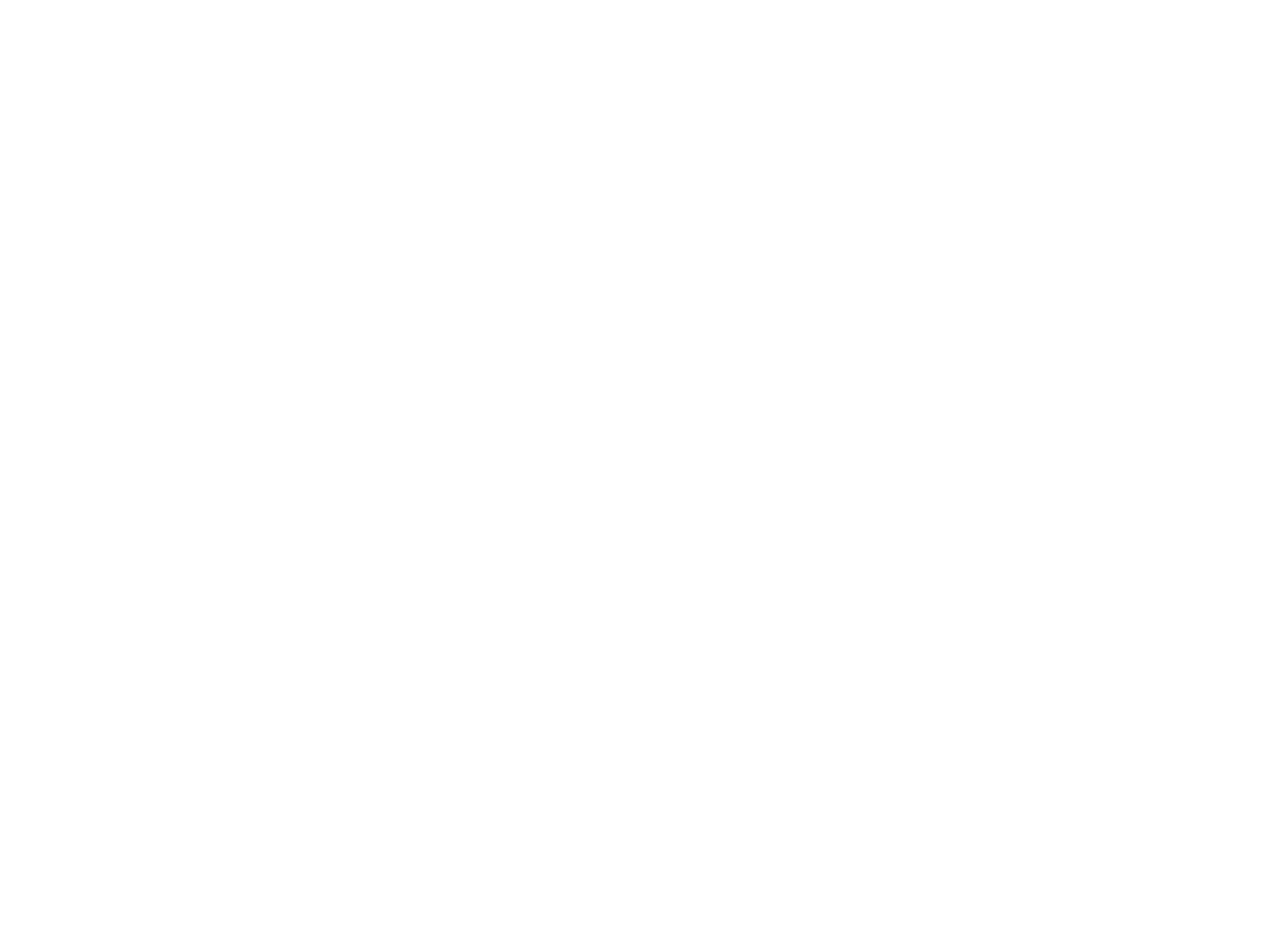
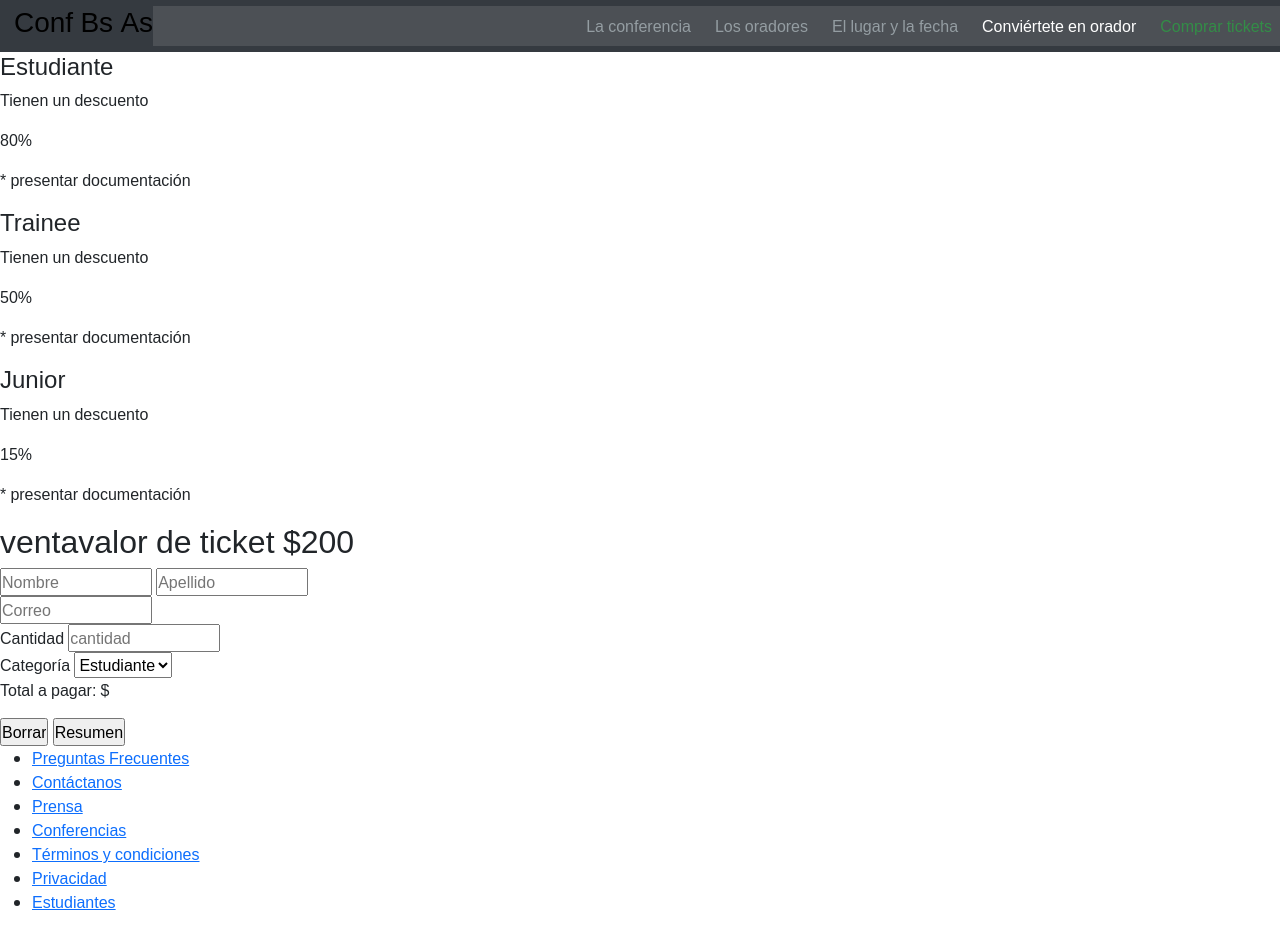
Before and after one commit to Sybil24/primer-tp-codo-a-codo, a plain HTML site: page pages/tickets.html in a window 1280 px wide. Before the commit the page ends 800 px from the top, so only its background shows below. Drawn offline with nearby package versions, Linux system fonts and the light colour scheme.

Commit message:
creado estructura para tickets.html

```diff
--- a/pages/tickets.html
+++ b/pages/tickets.html
@@ -1,11 +1,161 @@
 <!DOCTYPE html>
-<html lang="en">
+<html lang="es">
 <head>
   <meta charset="UTF-8">
   <meta name="viewport" content="width=device-width, initial-scale=1.0">
-  <title>Document</title>
+  <title>Conviértete en orador</title>
+  <link
+      href="https://cdn.jsdelivr.net/npm/bootstrap@5.3.2/dist/css/bootstrap.min.css"
+      rel="stylesheet"
+      integrity="sha384-T3c6CoIi6uLrA9TneNEoa7RxnatzjcDSCmG1MXxSR1GAsXEV/Dwwykc2MPK8M2HN"
+      crossorigin="anonymous"
+    />
+  <link rel="stylesheet" href="../css/orador.css">
+  <!--      https://www.flaticon.es/iconos-gratis/aterrizaje       -->
+  <link rel="icon" href="./assets/img/icon.png" />
+  <link
+    href="https://fonts.googleapis.com/css2?family=Noto+Sans+Shavian&family=Roboto+Slab:wght@700&family=Roboto:wght@300&display=swap"
+    rel="stylesheet"
+  />
 </head>
 <body>
+  <header class="header">
+    <nav class="navbar navbar-expand-lg p-0">
+      <div class="container-fluid p-0">
+        <a class="navbar-brand active" href="../index.html">
+          <h3>Conf Bs As</h3>
+        </a>
+        <button
+          class="navbar-toggler me-2"
+          type="button"
+          data-bs-toggle="collapse"
+          data-bs-target="#navbarSupportedContent"
+          aria-controls="navbarSupportedContent"
+          aria-expanded="false"
+          aria-label="Toggle navigation"
+        >
+          <span class="navbar-toggler-icon"></span>
+        </button>
+        <div class="collapse navbar-collapse" id="navbarSupportedContent">
+          <ul class="navbar-nav ms-auto mb-1 mb-lg-0">
+            <li class="nav-item ms-2">
+              <a
+                class="nav-link"
+                aria-current="page"
+                href="#conferencia"
+                >La conferencia</a
+              >
+            </li>
+            <li class="nav-item ms-2">
+              <a class="nav-link" href="#oradores">Los oradores</a>
+            </li>
+            <li class="nav-item ms-2">
+              <a class="nav-link" href="#tour">El lugar y la fecha</a>
+            </li>
+            <li class="nav-item ms-2">
+              <a class="nav-link nav-link-white" href="#form">Conviértete en orador</a>
+            </li>
+            <li class="nav-item ms-2">
+              <a
+                class="nav-link nav-link-green"
+                href="https://dribbble.com/errorpage"
+                target="_blank"
+                >Comprar tickets</a
+              >
+            </li>
+          </ul>
+        </div>
+      </div>
+    </nav>
+  </header>
 
+  <main class="main">
+    <section class="container-cards">
+      <article class="cards">
+        <h4>Estudiante</h4>
+        <p>Tienen un descuento</p>
+        <p>80%</p>
+        <p>* presentar documentación</p>
+      </article>
+      <article class="cards">
+        <h4>Trainee</h4>
+        <p>Tienen un descuento</p>
+        <p>50%</p>
+        <p>* presentar documentación</p>
+      </article>
+      <article class="cards">
+        <h4>Junior</h4>
+        <p>Tienen un descuento</p>
+        <p>15%</p>
+        <p>* presentar documentación</p>
+      </article>
+    </section>
+
+    <form action="#" method="POST">
+      <div class="title-form">
+        <h2><span>venta</span>valor de ticket $200</h2>
+      </div>
+      <section>
+        <div>
+          <input type="text" name="nombre" placeholder="Nombre">
+          <input type="text" name="apellido" placeholder="Apellido">
+        </div>
+        <input type="email" name="email" placeholder="Correo">
+        <div>
+          <div>
+            <label for="cantidad">Cantidad</label>
+            <input type="text" name="cantidad" id="cantidad" placeholder="cantidad">
+          </div>
+          <div>
+            <label for="categoria">Categoría</label>
+            <select name="categoria" id="categoria">
+              <option value="Estudiante">Estudiante</option>
+              <option value="Trainee">Trainee</option>
+              <option value="Junior">Junior</option>
+            </select>
+          </div>
+          <div class="container-precio">
+            <p id="precioTotal">Total a pagar: $</p>
+          </div>
+          <div class="container-buttons">
+            <input type="reset" value="Borrar">
+            <input type="submit" value="Resumen">
+          </div>
+        </div>
+      </section>
+    </form>
+  </main>
+
+  <footer class="footer">
+    <ul class="list-footer">
+      <li class="list-footer-items">
+        <a href="#" class="list-footer-items-link">Preguntas Frecuentes</a>
+      </li>
+      <li class="list-footer-items">
+        <a href="#" class="list-footer-items-link">Contáctanos</a>
+      </li>
+      <li class="list-footer-items">
+        <a href="#" class="list-footer-items-link">Prensa</a>
+      </li>
+      <li class="list-footer-items">
+        <a href="#" class="list-footer-items-link">Conferencias</a>
+      </li>
+      <li class="list-footer-items">
+        <a href="#" class="list-footer-items-link">Términos y condiciones</a>
+      </li>
+      <li class="list-footer-items">
+        <a href="#" class="list-footer-items-link">Privacidad</a>
+      </li>
+      <li class="list-footer-items">
+        <a href="#" class="list-footer-items-link">Estudiantes</a>
+      </li>
+    </ul>
+  </footer>
+
+  <script
+      src="https://cdn.jsdelivr.net/npm/bootstrap@5.3.2/dist/js/bootstrap.bundle.min.js"
+      integrity="sha384-C6RzsynM9kWDrMNeT87bh95OGNyZPhcTNXj1NW7RuBCsyN/o0jlpcV8Qyq46cDfL"
+      crossorigin="anonymous"
+    ></script>
 </body>
 </html>
```
